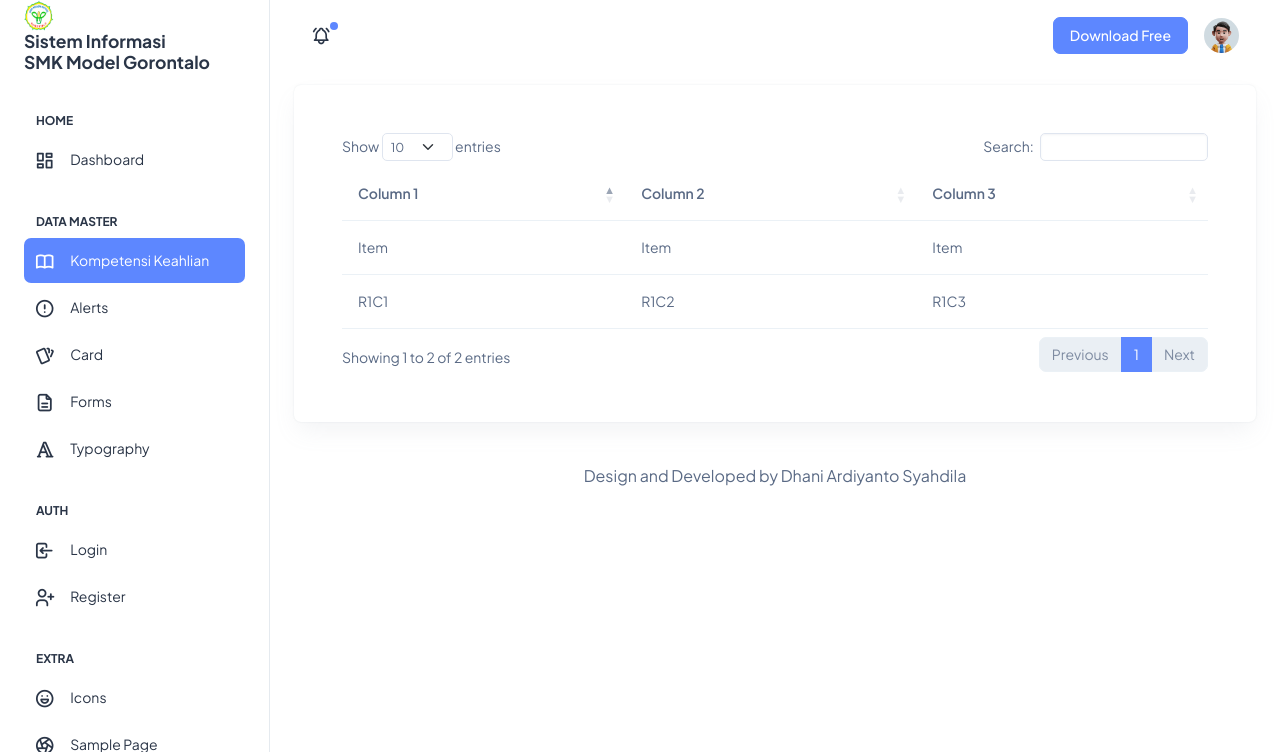
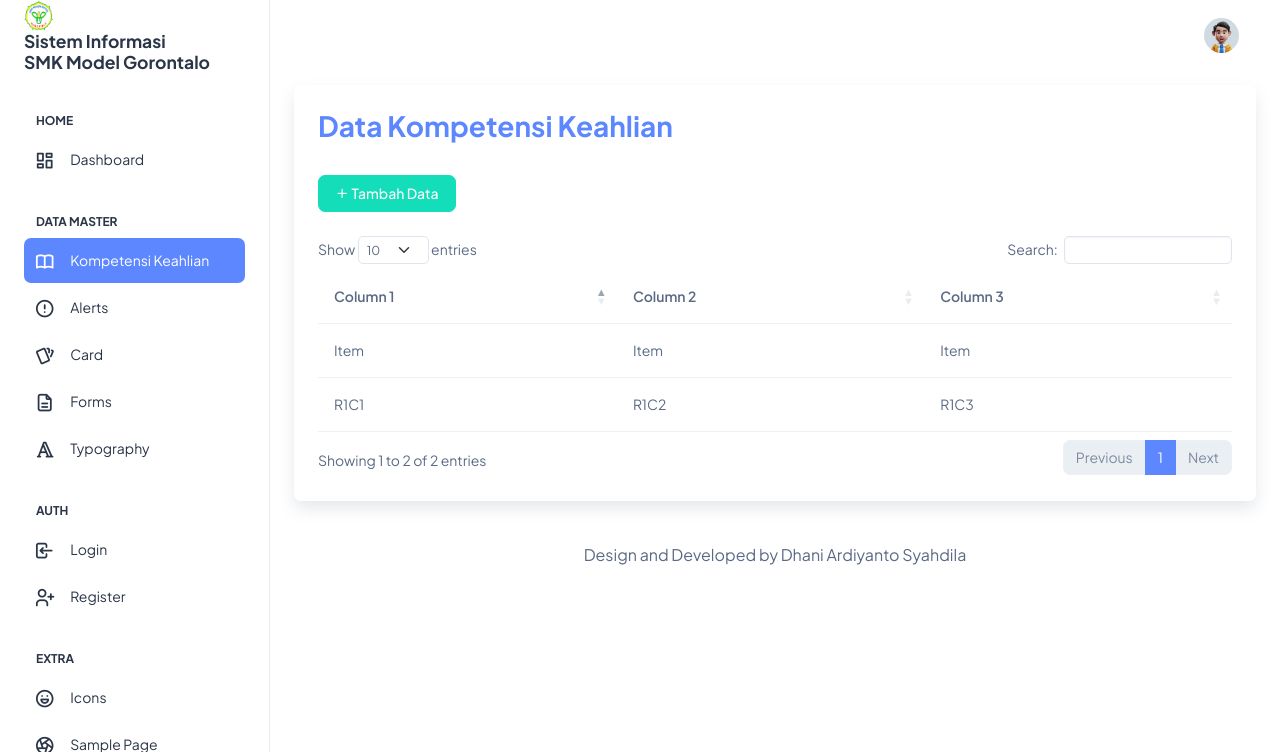
Before and after one commit to zYuna646/profile-sekolah-laravel, a Laravel app: page /dashboard/kompetensi in a window 1280 px wide. Shown: the top 752 px of the page. Run offline with Laravel 10, Linux system fonts and the light colour scheme; some libraries are stand-ins or nearby versions.

Commit message:
create view

```diff
--- a/app/Http/Controllers/KompetensiController.php
+++ b/app/Http/Controllers/KompetensiController.php
@@ -20,7 +20,7 @@ class KompetensiController extends Controller
      */
     public function create()
     {
-        //
+        return view('kompetensi.create');
     }
 
     /**
--- a/resources/views/kompetensi/index.blade.php
+++ b/resources/views/kompetensi/index.blade.php
@@ -2,9 +2,11 @@
 
 @section('content')
 
-<div class="card">
-    <div class="card-body p-5">
+<div class="card shadow">
+    <div class="card-body p-4">
         <div class="table-responsive">
+            <h2 class="fw-bolder text-primary">Data Kompetensi Keahlian</h2>
+            <a href="{{route('dashboard.kompetensi.create')}}" class="btn btn-success my-4"><i class="ti ti-plus"></i> Tambah Data</a>
             <table class="table" id="tabel">
                 <thead>
                     <tr>
--- a/resources/views/template-dashboard.blade.php
+++ b/resources/views/template-dashboard.blade.php
@@ -165,20 +165,13 @@
                 <i class="ti ti-menu-2"></i>
               </a>
             </li>
-            <li class="nav-item">
-              <a class="nav-link nav-icon-hover" href="javascript:void(0)">
-                <i class="ti ti-bell-ringing"></i>
-                <div class="notification bg-primary rounded-circle"></div>
-              </a>
-            </li>
           </ul>
           <div class="navbar-collapse justify-content-end px-0" id="navbarNav">
             <ul class="navbar-nav flex-row ms-auto align-items-center justify-content-end">
-              <a href="https://adminmart.com/product/modernize-free-bootstrap-admin-dashboard/" target="_blank" class="btn btn-primary">Download Free</a>
               <li class="nav-item dropdown">
                 <a class="nav-link nav-icon-hover" href="javascript:void(0)" id="drop2" data-bs-toggle="dropdown"
                   aria-expanded="false">
-                  <img src="assetsDashboard/images/profile/user-1.jpg" alt="" width="35" height="35" class="rounded-circle">
+                  <img src="{{asset('assetsDashboard')}}/images/profile/user-1.jpg" alt="" width="35" height="35" class="rounded-circle">
                 </a>
                 <div class="dropdown-menu dropdown-menu-end dropdown-menu-animate-up" aria-labelledby="drop2">
                   <div class="message-body">
--- a/routes/web.php
+++ b/routes/web.php
@@ -26,5 +26,8 @@ Route::get('/isi', [HomeController::class, 'isi'])->name('isi');
 //Route Dashboard Page
 Route::prefix('dashboard')->group(function(){
     Route::get('/', [DashboardController::class, 'index'])->name('dashboard');
-    Route::get('/kompetensi', [KompetensiController::class, 'index'])->name('dashboard.kompetensi');
+    Route::prefix('kompetensi')->group(function(){
+        Route::get('/', [KompetensiController::class, 'index'])->name('dashboard.kompetensi');
+        Route::get('/create', [KompetensiController::class, 'create'])->name('dashboard.kompetensi.create');
+    });
 });
```
Also changed, not shown: resources/views/kompetensi/create.blade.php (added, +11 -0 lines).
